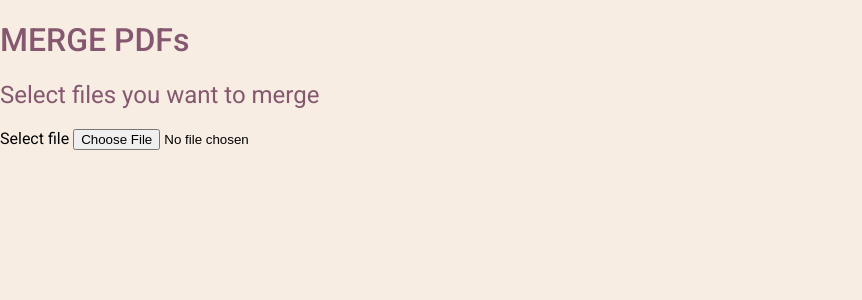
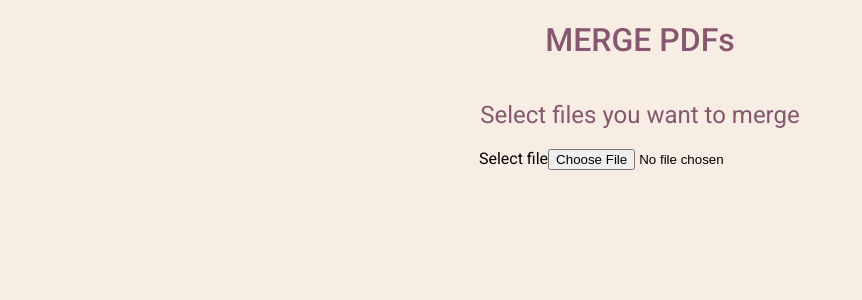
Before and after one commit to adam-lepkowski/PDFMerger, a Django app: page / in a window 1280 px wide. Shown: the top 300 px of the page, without its empty margins (0-862 px from the left). Run offline with Django 4.2, Linux system fonts and the light colour scheme; some libraries are stand-ins or nearby versions.

Commit message:
Replace content selector with class change .file-row display

```diff
--- a/merger/static/merger/styles.css
+++ b/merger/static/merger/styles.css
@@ -6,7 +6,7 @@ body {
     margin: 0;
 }
 
-#content {
+.content {
     align-items: center;
     display: flex;
     flex-direction: column;
@@ -22,6 +22,10 @@ body {
     font-weight: 400;
 }
 
+.file-row {
+    display: flex;
+}
+
 /* input[type="file"] {
     display: none;
 } */
```
